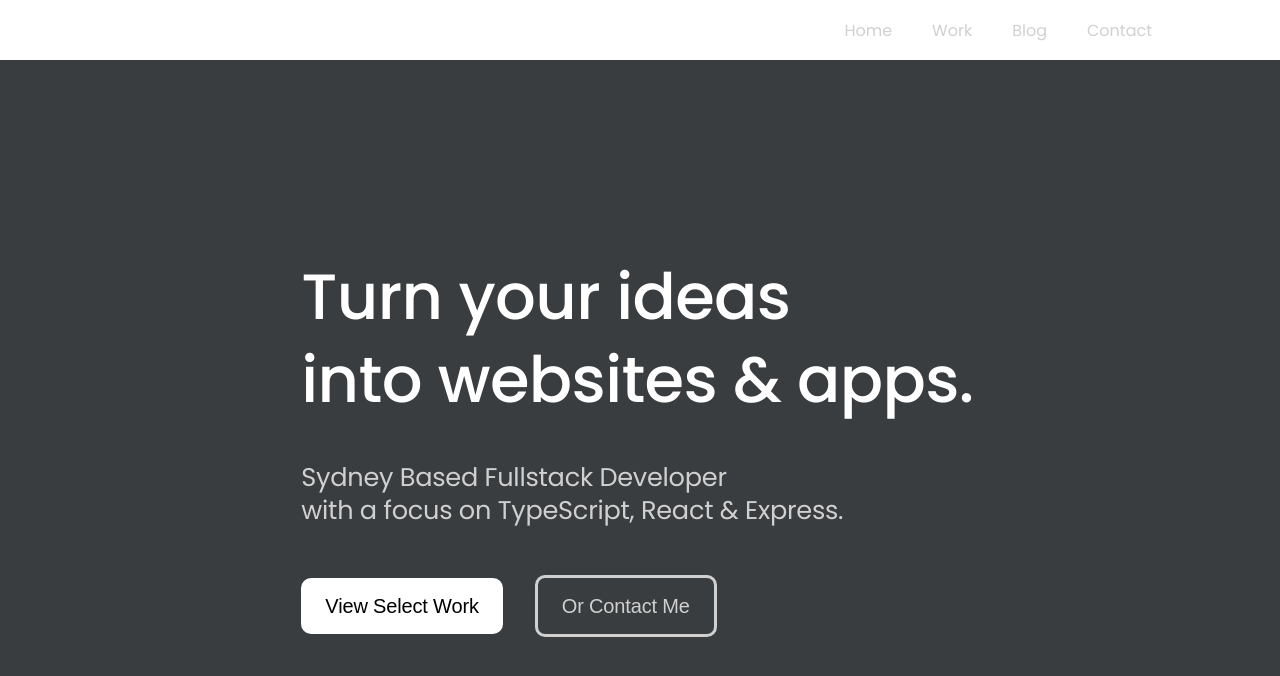
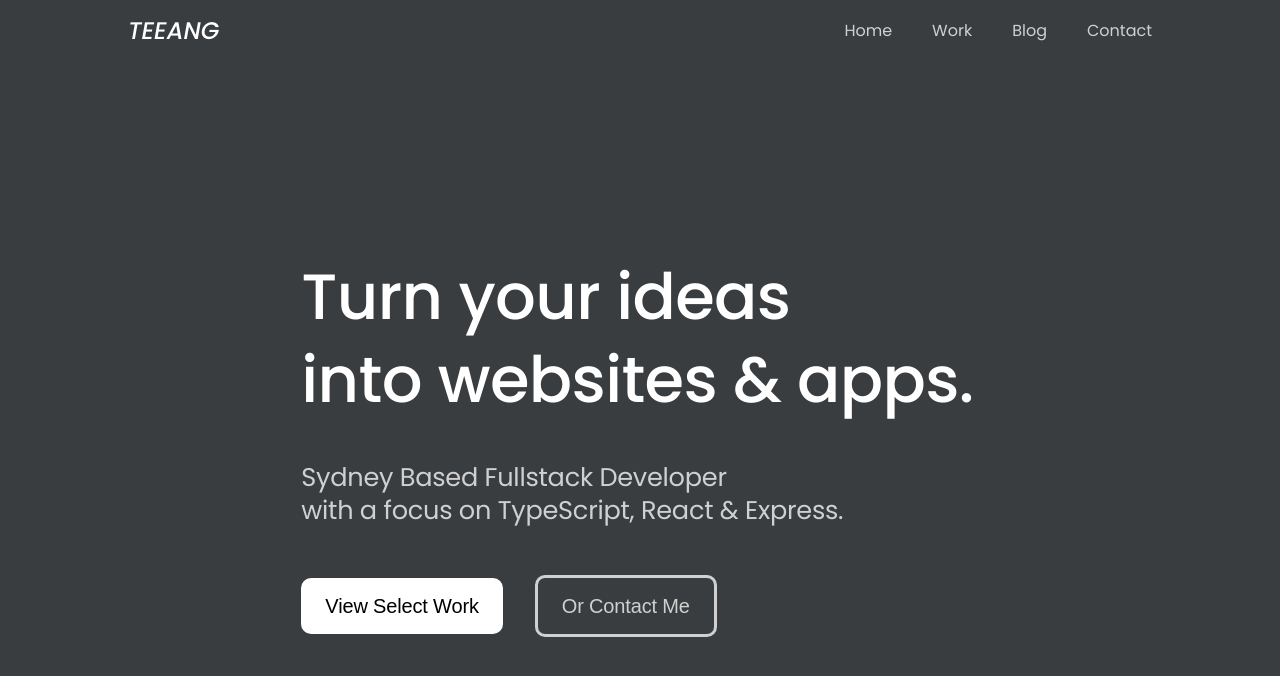
Before and after one commit to davidtaing/portfolio, a Next.js app: page / in a window 1280 px wide. Shown: the top 676 px of the page. Built offline with nearby package versions, Linux system fonts and the light colour scheme.

Commit message:
style: fix navbar bg colour

```diff
--- a/src/components/Navbar/index.tsx
+++ b/src/components/Navbar/index.tsx
@@ -6,6 +6,7 @@ interface Props {}
 
 const StyledHeader = styled.header`
   height: 60px;
+  background-color: var(--bg-clr-dark);
 
   .wrapper {
     .flex {
```
